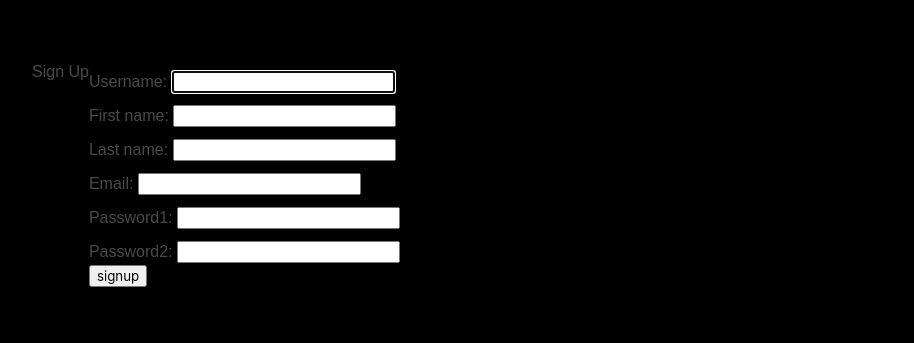
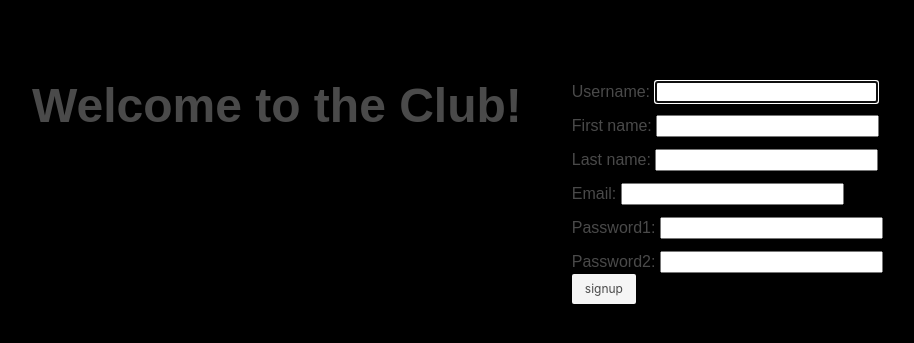
Before and after one commit to parvinfrzd/django-social-networking-app, a Django app: page /accounts/signup/ in a window 1280 px wide. Shown: the part 56-399 px from the top of the page, without its empty margins (20-934 px from the left). Run offline with Django 4.2, Linux system fonts and the light colour scheme.

Commit message:
update signup styling

```diff
--- a/main_app/templates/registration/signup.html
+++ b/main_app/templates/registration/signup.html
@@ -1,14 +1,17 @@
 {% extends '../base.html' %}
 {% block content %}
 
-<h1>Sign Up</h1>
-
+<div class="has-text-center is-size-4">
+  <p class="has-text-weight-bold is-size-1">Welcome to the Club!</p>
+</div>
+<br>
+<div>
 {% if error_message %}<p class="red-text">{{ error_message }}</p>{% endif %}
-
-<form method="post" action="{% url 'social:signup' %}">
+<form class="form" method="post" action="{% url 'social:signup' %}">
   {% csrf_token %}
   {{ form.as_p }}
-  <input type="submit" class="btn" value="signup">
+  <input type="submit" class="button is-light is-small" value="signup">
 </form>
+</div>
 
 {% endblock %}
```
